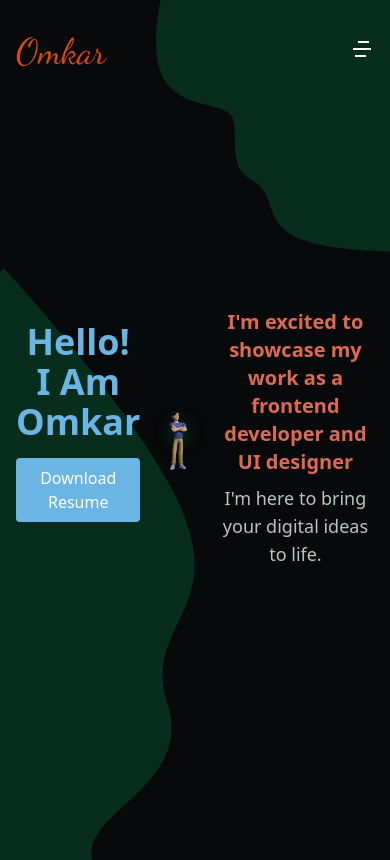
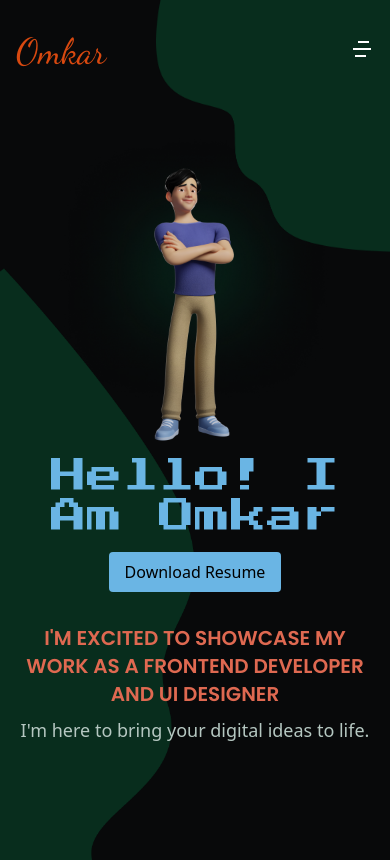
Before and after one commit to OmkarThakre01/portfolio, a React (Vite) app: page / in a window 390 px wide. Shown: the top 860 px of the page. Built offline with nearby package versions, Linux system fonts and the light colour scheme.

Commit message:
ui hero commit

```diff
--- a/src/Components/Hero/hero.jsx
+++ b/src/Components/Hero/hero.jsx
@@ -4,17 +4,18 @@ import img2 from '../../assets/Man1bg.png';
 
 const Hero = () => {
   return (
-    <div className="absolute flex flex-row items-center justify-center min-h-screen p-4 lg:p-8 space-y-8">
+    <div className="absolute flex flex-col lg:flex-row items-center justify-center min-h-screen p-4 lg:p-8 space-y-8 lg:space-y-0 lg:space-x-8">
+
       {/* Text Section */}
-      <div className="flex flex-col items-center lg:w-2/3 text-center space-y-4">
-        <h1 className="text-[#6AB5E4] text-4xl font-bold">Hello! I Am Omkar</h1>
-        <button className="bg-[#6AB5E4] text-white py-2 px-4 rounded hover:bg-[#4a93c6] transition">
+      <div className="flex flex-col items-center text-center space-y-4 order-2 lg:order-none lg:w-2/3">
+        <h1 className="text-[#6AB5E4] text-4xl font-Press">Hello! I Am Omkar</h1>
+        <button className="bg-[#6AB5E4] text-[#000000] py-2 px-4 rounded">
           Download Resume
         </button>
       </div>
 
       {/* Image Section */}
-      <div className="relative w-full flex justify-center">
+      <div className="relative w-full flex justify-center order-1 lg:order-none">
         <img
           src={img2}
           alt="Background"
@@ -28,8 +29,8 @@ const Hero = () => {
       </div>
 
       {/* Additional Information */}
-      <div className=" flex flex-col items-center text-center space-y-2">
-        <h2 className="text-[#DF6951] text-xl font-semibold">
+      <div className="flex flex-col items-center text-center space-y-2 order-3 lg:order-none">
+        <h2 className="text-[#DF6951] text-xl font-semibold font-Poppins uppercase">
           I'm excited to showcase my work as a frontend developer and UI designer
         </h2>
         <p className="text-[#B5C7C1] text-lg">
--- a/src/index.css
+++ b/src/index.css
@@ -1,5 +1,7 @@
 @import url('https://fonts.googleapis.com/css2?family=DM+Sans:ital,opsz,wght@0,9..40,100..1000;1,9..40,100..1000&display=swap');
 @import url('https://fonts.googleapis.com/css2?family=Dancing+Script:wght@400..700&display=swap');
+@import url('https://fonts.googleapis.com/css2?family=Poppins:ital,wght@0,100;0,200;0,300;0,400;0,500;0,600;0,700;0,800;0,900;1,100;1,200;1,300;1,400;1,500;1,600;1,700;1,800;1,900&family=Press+Start+2P&display=swap');
+@import url('https://fonts.googleapis.com/css2?family=Press+Start+2P&display=swap');
 
 
 @tailwind base;
--- a/tailwind.config.js
+++ b/tailwind.config.js
@@ -8,7 +8,9 @@ export default {
     extend: {
       fontFamily:{
         DM: ["DM Sans", "sans-serif"],
-        Great : ["Dancing Script", "cursive"]
+        Great : ["Dancing Script", "cursive"],
+        Press: ['"Press Start 2P"', 'cursive'],
+        Poppins : ["Poppins", " sans-serif"]
       },
       spacing: {
         '112': '28rem',  // Custom values
```
